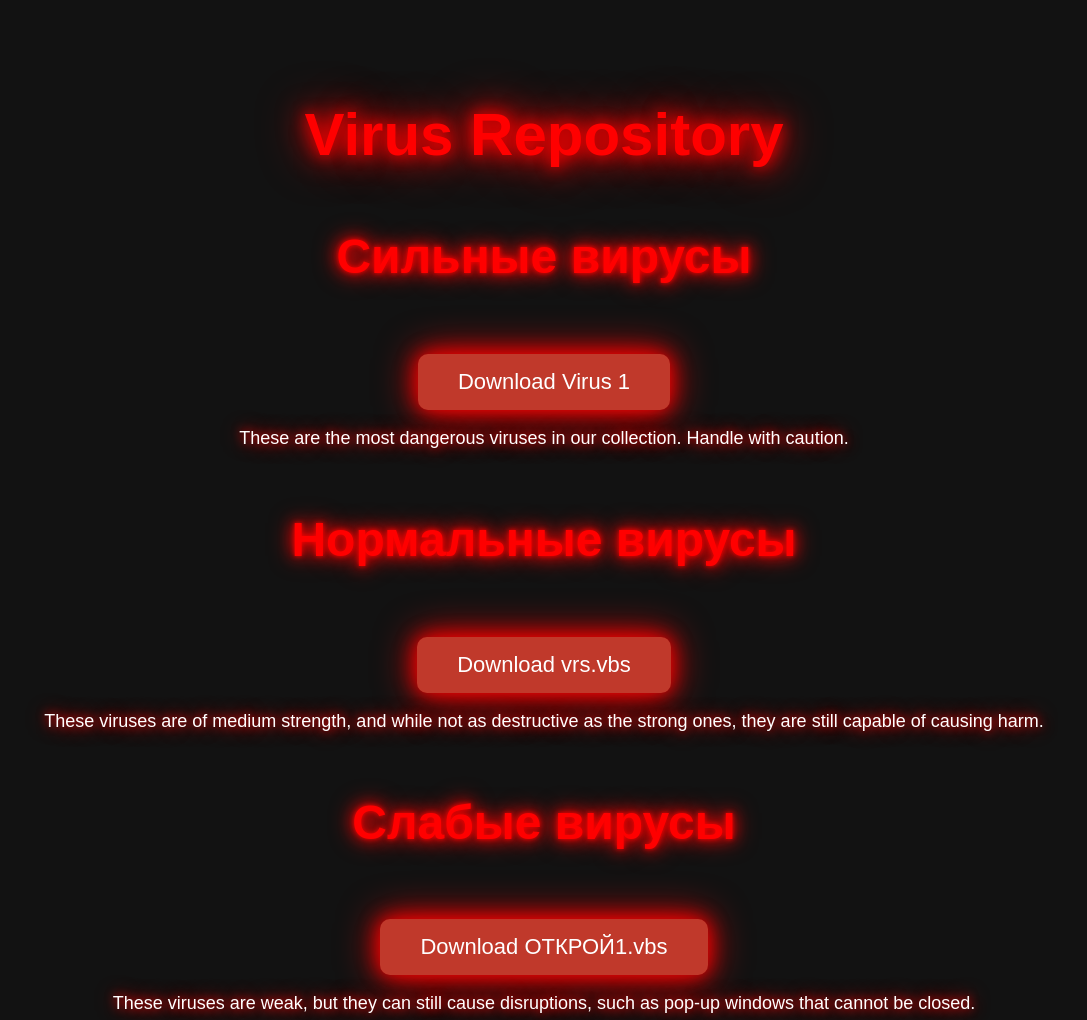
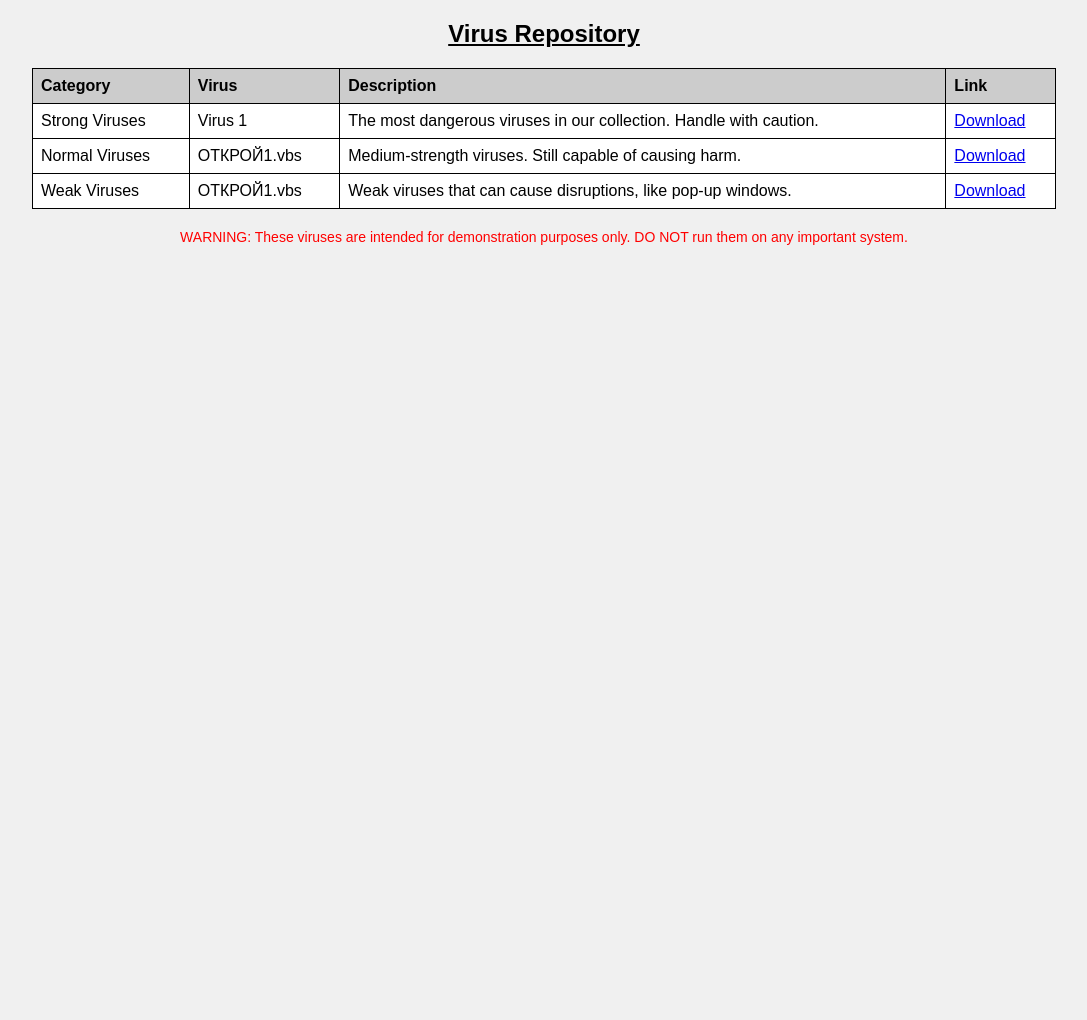
Before and after one commit to QuasarOfficialMrk231/-.VBS, a plain HTML site: page index.html in a window 1280 px wide. Shown: the top 1020 px of the page, without its empty margins (96-1183 px from the left). After the commit the page ends 800 px from the top, so only its background shows below. Drawn offline with Linux system fonts and the light colour scheme.

Commit message:
Update index.html

```diff
--- a/index.html
+++ b/index.html
@@ -6,105 +6,80 @@
     <title>Virus Repository</title>
     <style>
         body {
-            background-color: #121212;
-            color: #fff;
-            font-family: 'Arial', sans-serif;
+            background-color: #f0f0f0; /* Светлый фон */
+            color: #000; /* Черный текст */
+            font-family: Arial, sans-serif; /* Простой шрифт */
             margin: 0;
             padding: 0;
         }
         h1 {
             text-align: center;
-            font-size: 60px;
-            color: #ff0000;
-            text-shadow: 0 0 15px #ff0000, 0 0 30px #ff0000, 0 0 50px #ff0000;
-            margin-top: 50px;
+            font-size: 24px;
+            margin: 20px 0;
+            text-decoration: underline;
         }
-        .container {
-            text-align: center;
-            padding: 50px;
+        table {
+            width: 80%;
+            margin: 20px auto;
+            border: 1px solid #000;
+            border-collapse: collapse;
+            background-color: #fff; /* Белый фон таблицы */
         }
-        .category-title {
-            font-size: 32px;
-            margin: 30px 0;
-            color: #ff0000;
-            text-shadow: 0 0 5px #ff0000, 0 0 15px #ff0000, 0 0 25px #ff0000;
+        th, td {
+            border: 1px solid #000;
+            padding: 8px;
+            text-align: left;
         }
-        .virus-category a {
-            display: inline-block;
-            background-color: #c0392b;
-            color: #fff;
-            padding: 15px 40px;
+        th {
+            background-color: #ccc; /* Серый фон заголовков */
+        }
+        a {
+            color: #0000ee; /* Синие ссылки */
+            text-decoration: underline;
+        }
+        a:hover {
             text-decoration: none;
-            border-radius: 10px;
-            margin-top: 30px;
-            font-size: 22px;
-            box-shadow: 0 0 20px #ff0000, 0 0 40px #ff0000;
-            transition: 0.3s ease-in-out;
-        }
-        .virus-category a:hover {
-            background-color: #e74c3c;
-            box-shadow: 0 0 50px #ff0000, 0 0 100px #ff0000;
-            transform: scale(1.1);
-        }
-        .virus-category {
-            margin: 60px 0;
-        }
-        .description {
-            font-size: 18px;
-            color: #fff;
-            text-shadow: 0 0 10px #ff0000, 0 0 20px #ff0000;
-            margin-top: 15px;
-            line-height: 1.5;
         }
         .warning {
-            font-size: 22px;
-            color: #f1c40f;
-            text-shadow: 0 0 5px #f1c40f, 0 0 10px #f1c40f;
-            margin-top: 40px;
+            text-align: center;
+            margin-top: 20px;
+            font-size: 14px;
+            color: #ff0000; /* Красное предупреждение */
         }
     </style>
 </head>
 <body>
-    <div class="container">
-        <h1>Virus Repository</h1>
+    <h1>Virus Repository</h1>
 
-        <!-- Сильные вирусы -->
-        <div class="virus-category">
-            <div class="category-title">
-                <h2>Сильные вирусы</h2>
-            </div>
-            <a href="#">Download Virus 1</a>
-            <div class="description">
-                These are the most dangerous viruses in our collection. Handle with caution.
-            </div>
-        </div>
+    <table>
+        <tr>
+            <th>Category</th>
+            <th>Virus</th>
+            <th>Description</th>
+            <th>Link</th>
+        </tr>
+        <tr>
+            <td>Strong Viruses</td>
+            <td>Virus 1</td>
+            <td>The most dangerous viruses in our collection. Handle with caution.</td>
+            <td><a href="#">Download</a></td>
+        </tr>
+        <tr>
+            <td>Normal Viruses</td>
+            <td>ОТКРОЙ1.vbs</td>
+            <td>Medium-strength viruses. Still capable of causing harm.</td>
+            <td><a href="https://drive.google.com/uc?export=download&id=1DotQCDk9qQuhA0A3N3U8dUWRDExF4E0t" target="_blank">Download</a></td>
+        </tr>
+        <tr>
+            <td>Weak Viruses</td>
+            <td>ОТКРОЙ1.vbs</td>
+            <td>Weak viruses that can cause disruptions, like pop-up windows.</td>
+            <td><a href="https://drive.google.com/uc?export=download&id=1bS-FZJsMM5s1o0LLnovleiJ493QTmkn0" target="_blank">Download</a></td>
+        </tr>
+    </table>
 
-        <!-- Нормальные вирусы -->
-        <div class="virus-category">
-            <div class="category-title">
-                <h2>Нормальные вирусы</h2>
-            </div>
-            <a href="https://drive.google.com/uc?export=download&id=1DotQCDk9qQuhA0A3N3U8dUWRDExF4E0t" target="_blank">Download vrs.vbs</a>
-            <div class="description">
-                These viruses are of medium strength, and while not as destructive as the strong ones, they are still capable of causing harm.
-            </div>
-        </div>
-
-        <!-- Слабые вирусы -->
-        <div class="virus-category">
-            <div class="category-title">
-                <h2>Слабые вирусы</h2>
-            </div>
-            <a href="https://drive.google.com/uc?export=download&id=1bS-FZJsMM5s1o0LLnovleiJ493QTmkn0" target="_blank">Download ОТКРОЙ1.vbs</a>
-            <div class="description">
-                These viruses are weak, but they can still cause disruptions, such as pop-up windows that cannot be closed.
-            </div>
-        </div>
-
-        <!-- Предупреждение -->
-        <div class="warning">
-            WARNING: These viruses are intended for demonstration purposes only. DO NOT run them on any important system.
-        </div>
+    <div class="warning">
+        WARNING: These viruses are intended for demonstration purposes only. DO NOT run them on any important system.
     </div>
 </body>
 </html>
```
